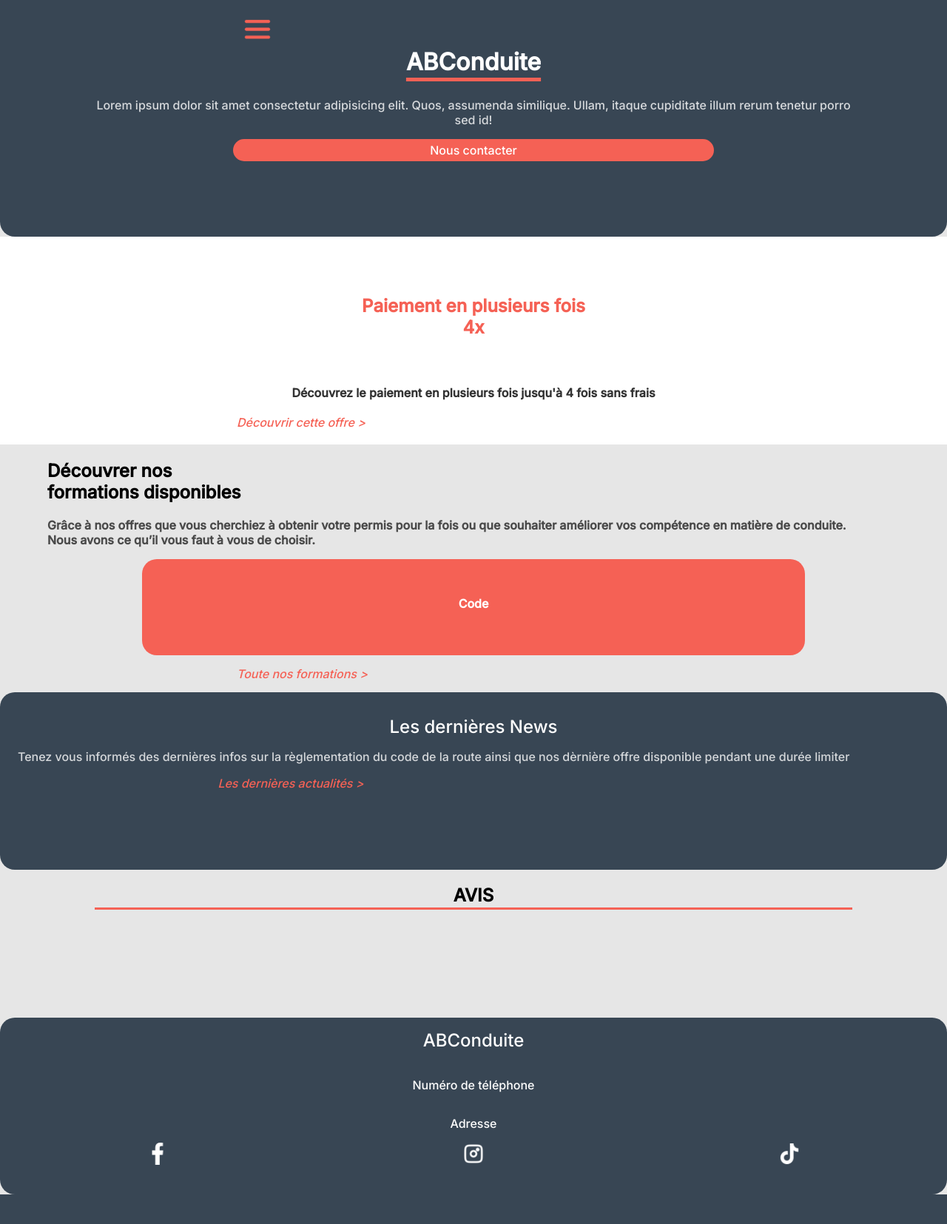
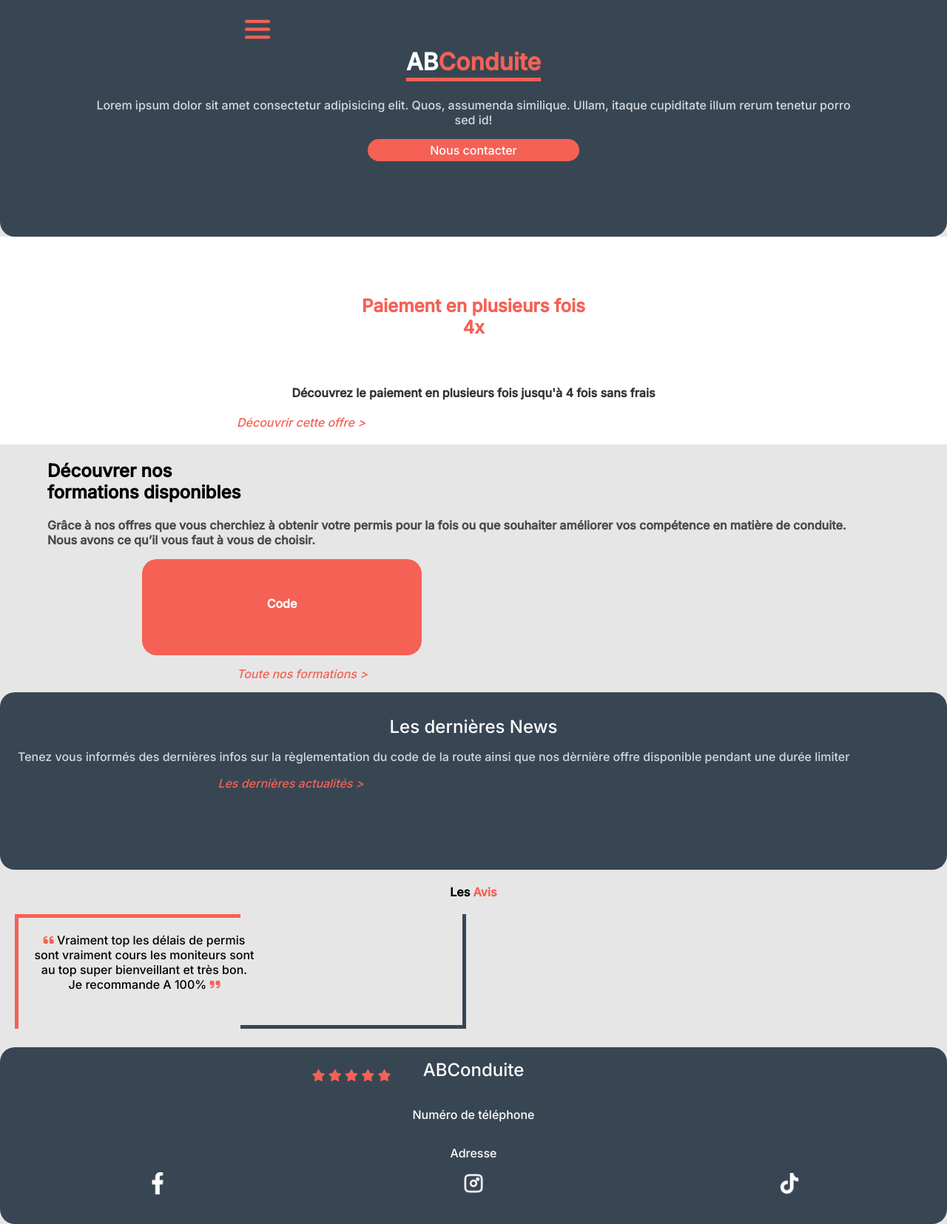
Before and after one commit to ElyesseAdda/ABConduite, a PHP site: page / in a window 1280 px wide. Shown: the whole page at 74% size. Before the commit the page ends 1615 px from the top, so only its background shows below. Run offline with PHP 8.4, Linux system fonts and the light colour scheme; some libraries are stand-ins or nearby versions.

Commit message:
Section avis et couleur faite

```diff
--- a/asset/style.css
+++ b/asset/style.css
@@ -2,6 +2,18 @@ body{
     margin: 0;
     font-family: 'Inter', sans-serif;
     background-color: #E6E6E6;
+}
+.white{
+    color: #fff;
+}
+.orange{
+    color: #F56155;
+}
+.black{
+    color: black;
+}
+.darkgrey{
+    color: #384654;
 }
 
 .navbar{
@@ -41,6 +53,7 @@ body{
     border-radius: 20px;
     margin: auto;
     width: 50vw;
+    max-width: 276px;
     padding: 5px
 }
 .p4x {
@@ -93,6 +106,7 @@ body{
     text-align: center;
     color: #fff;
     padding-top: 50px;
+    max-width: 250px;
 }
 .formation-a{
     margin-top: 15px;
@@ -133,17 +147,50 @@ body{
    text-decoration: none;
 }
 .avis {
-    height: 20vh;
+    margin-top: 20px;
+    height: 25vh;
     text-align: center;
 }
-.avis h2 {
-    margin-bottom: 2px;
+.avis .color {
+    margin-bottom: 100px;
+    font-weight: 600;
 }
-.avis span{
-    display: block;
-    border-top: 3px solid #F56155;
-    width: 80%;
-    margin: auto;
+
+.borderavis{
+    margin-top: 20px;
+    display: flex;
+
+}
+.avis-text {
+   position: absolute;
+   width: 300px;
+   margin-top: 20px;
+   margin-left: 20px;
+}
+.border-left .fa-solid{
+    color: #F56155;
+}
+.border-right .fa-solid{
+    color: #F56155;
+    margin-top: 70%;
+}
+.border-right{
+    position: relative;
+    width: 50%;
+    height: 150px;
+    border-right: #384654 solid 5px;
+    border-bottom: #384654 solid 5px;
+    margin-right: 20px;
+    max-width: 300px;
+}
+.border-left{
+    position: relative;
+    width: 50%;
+    height: 150px;
+    border-left: #F56155 solid 5px;
+    border-top: #F56155 solid 5px;
+    margin-left: 20px;
+    max-width: 300px;
 }
 .footer {
     height: fit-content;
@@ -175,4 +222,5 @@ body{
 .logo-reseau{
     display: grid;
     grid-template-columns: 1fr 1fr 1fr;
+    max-width: 100%;
 }
--- a/index.html
+++ b/index.html
@@ -9,6 +9,7 @@
     <link rel="preconnect" href="https://fonts.googleapis.com">
     <link rel="preconnect" href="https://fonts.gstatic.com" crossorigin>
     <link href="https://fonts.googleapis.com/css2?family=Inter:wght@500&display=swap" rel="stylesheet">
+    <script src="https://kit.fontawesome.com/c767e4ede8.js" crossorigin="anonymous"></script>
 </head>
 
 <body>
@@ -16,7 +17,7 @@
     <div class="hamb-menu">
         <img src="asset/img/hamburger-md-svgrepo-com.png" alt="">
     </div>
-    <h1>ABConduite</h1>
+    <h1>AB<span class="orange">Conduite</span></h1>
     <div class="navbar-text">
         Lorem ipsum dolor sit amet consectetur adipisicing elit. Quos, assumenda similique. Ullam, itaque cupiditate illum rerum tenetur porro sed id!
     </div>
@@ -49,8 +50,24 @@
 
   <div class="avis">
 
-    <h2>AVIS</h2>
+    <span class="color black">Les</span> <span class="color orange">Avis</span>
     <span>        </span>
+    <div class="borderavis">
+    <div class="border-left">
+      <div class="avis-text">
+         <Span><i class="fa-solid fa-quote-left"></i>    Vraiment top les délais de permis sont vraiment cours les moniteurs sont au top super bienveillant et très bon. Je recommande A 100%</Span> <i class="fa-solid fa-quote-right"></i>
+      </div>
+    </div>
+    <div class="border-right">
+      <i class="fa-solid fa-star"></i>
+      <i class="fa-solid fa-star"></i>
+      <i class="fa-solid fa-star"></i>
+      <i class="fa-solid fa-star"></i>
+      <i class="fa-solid fa-star"></i>
+
+    </div>
+  </div>
+
 
   </div>
 
```
